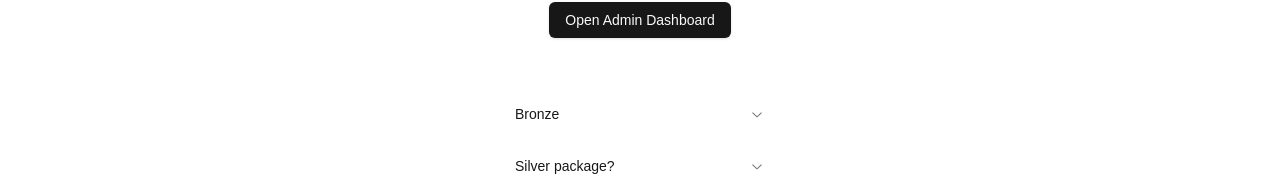
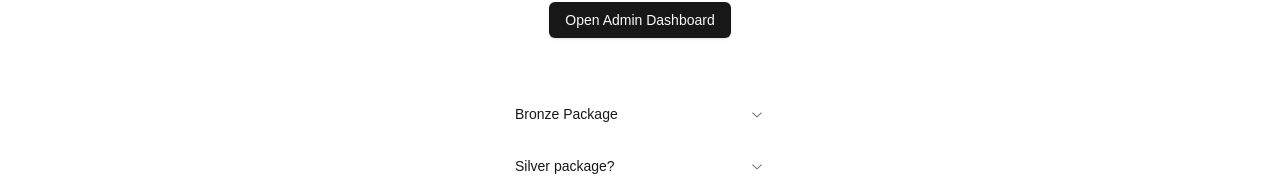
Before and after one commit to JadynWor/budget_mix, a Next.js app: page / in a window 1280 px wide. Shown: the part 511-701 px from the top of the page. Built offline with nearby package versions, Linux system fonts and the light colour scheme.

Commit message:
accordion change

```diff
--- a/app/page.tsx
+++ b/app/page.tsx
@@ -33,7 +33,7 @@ export default function Home() {
 
       <Accordion type="single" collapsible  style={{ width: '250px', height: '200px', marginTop: '50px' }}>
   <AccordionItem value="item-1">
-    <AccordionTrigger>Bronze</AccordionTrigger>
+    <AccordionTrigger>Bronze Package</AccordionTrigger>
     <AccordionContent>
       The beginner package
     </AccordionContent>
```
